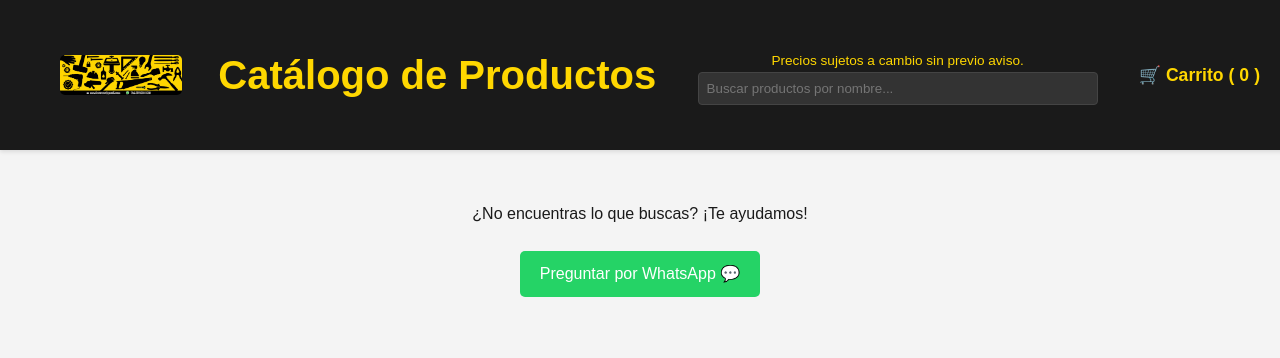
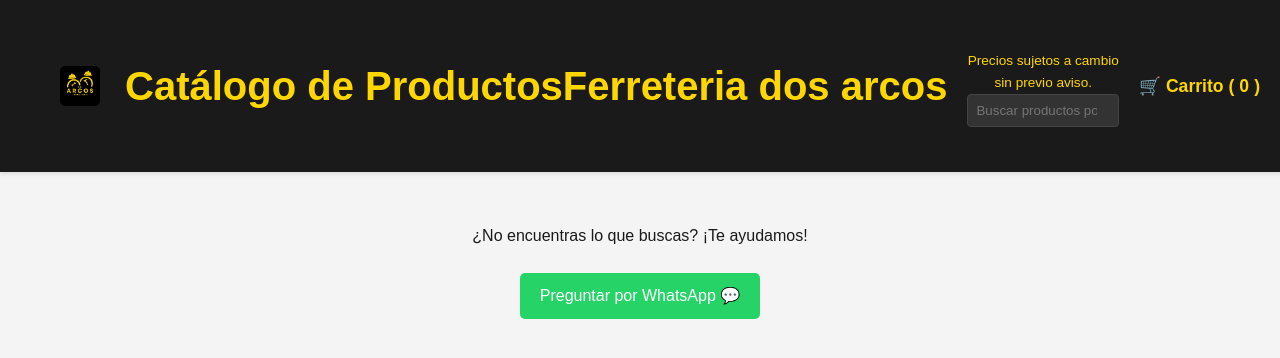
Before and after one commit to misam717-bit/catalogo-ferreteria, a Flask app: page / in a window 1280 px wide. Shown: the top 358 px of the page. Run offline with Flask 3, Linux system fonts and the light colour scheme; data that the repository does not hold is empty; some libraries are stand-ins or nearby versions.

Commit message:
cambio de de logo index.html

```diff
--- a/templates/index.html
+++ b/templates/index.html
@@ -244,8 +244,9 @@
       <div class="container" style="display: flex; justify-content: space-between; align-items: center;">
 
         <!-- Logo en la cabecera -->
-        <img src="{{ url_for('static', filename='logo nea.jpg') }}" alt="Logo de la Ferretería Nea" class="header-logo" style="max-height: 40px; margin-right: 15px;">
+        <img src="{{ url_for('static', filename='fondo_ferreteria.jpg') }}" alt="Logo de la Ferretería Nea" class="header-logo" style="max-height: 60px; margin-right: 25px;">
         <h1>Catálogo de Productos</h1>
+         <h1>Ferreteria dos arcos</h1>
 
 
         <div class="search-bar" style="flex-grow: 1; margin: 0 20px;">
```
